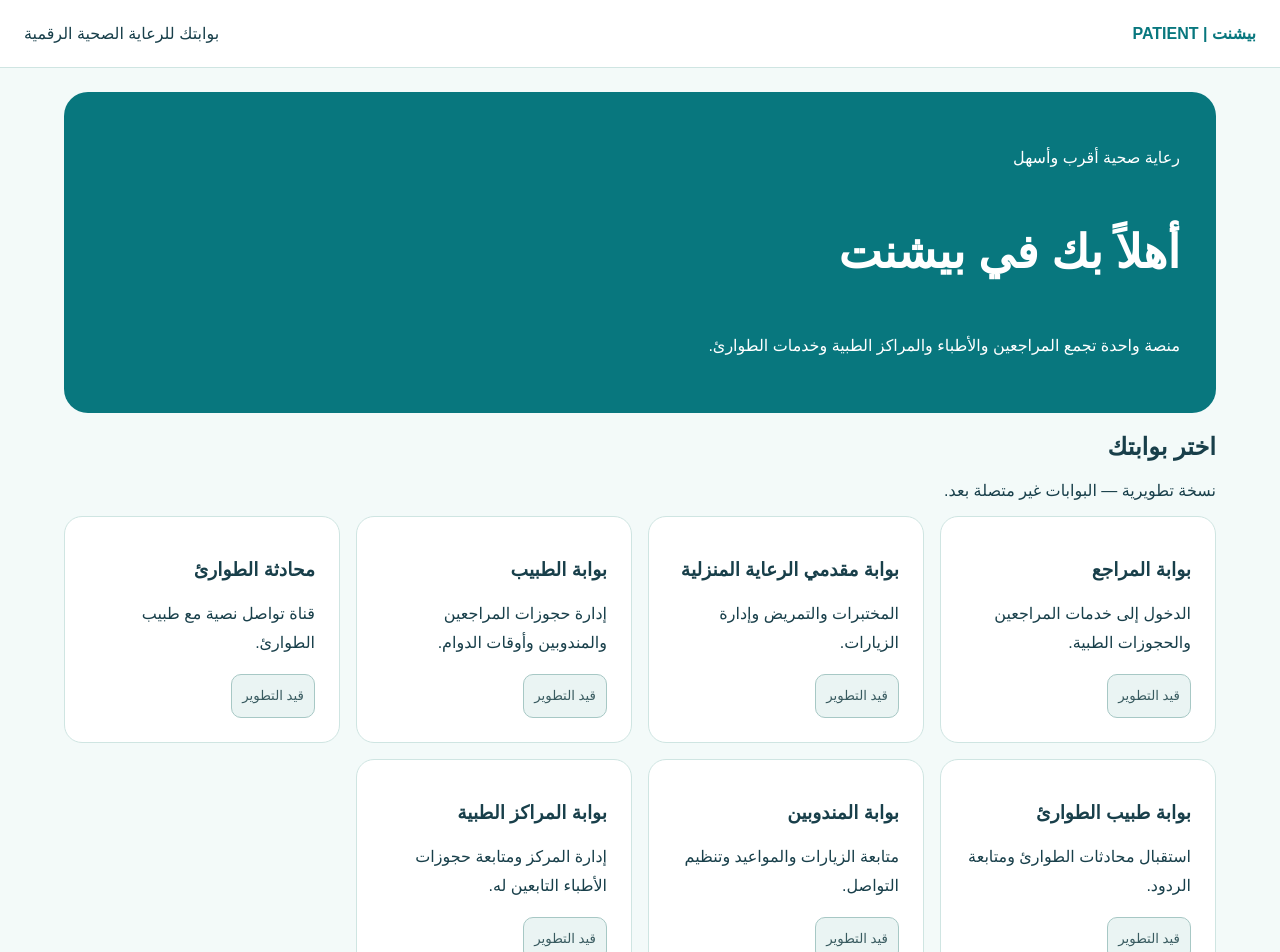
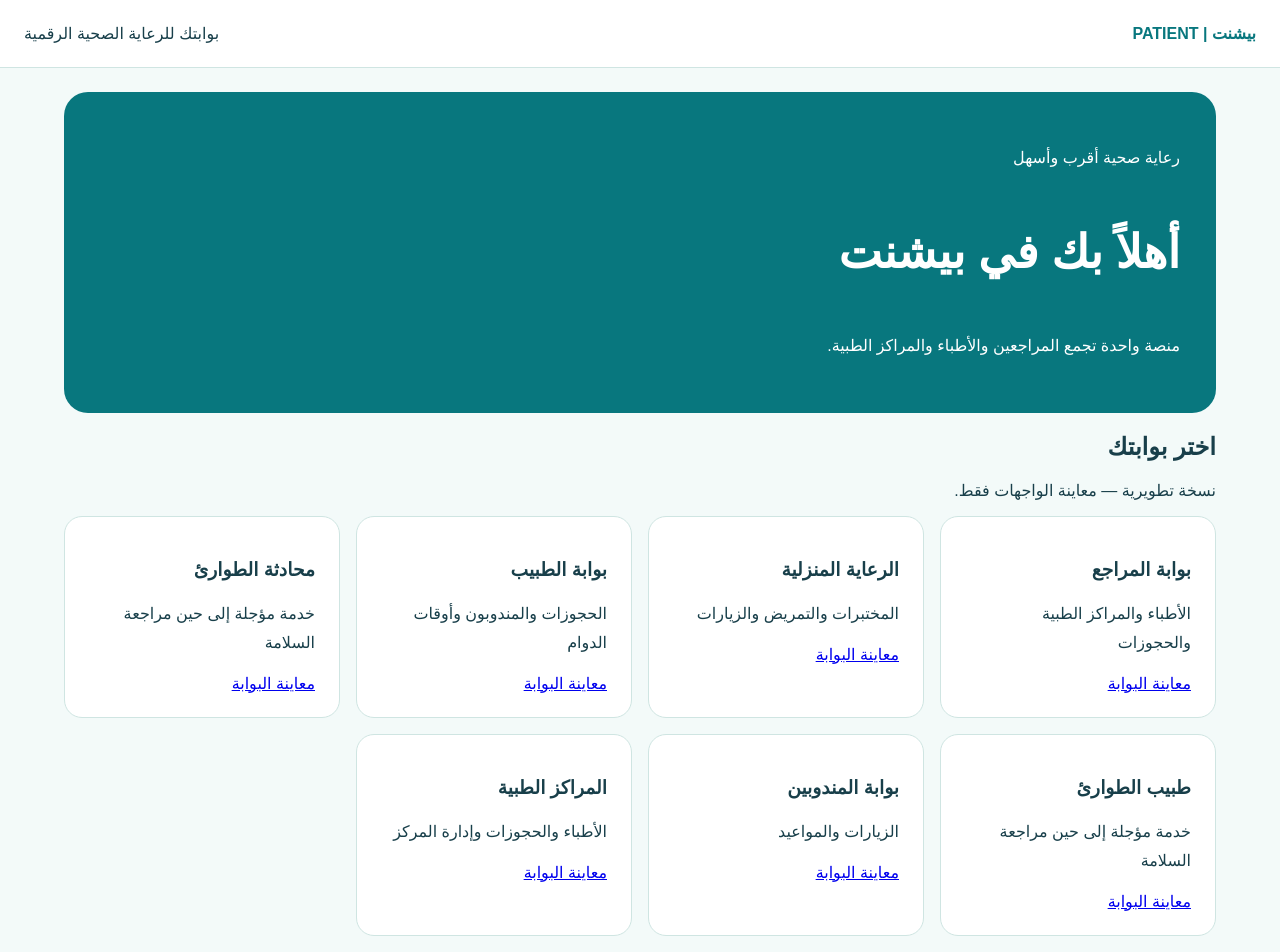
Before and after one commit to iivestro/-, a Next.js app in the folder v2/web/: page / in a window 1280 px wide. Shown: the top 952 px of the page. Built offline with nearby package versions, Linux system fonts and the light colour scheme.

Commit message:
Connect portal previews to home navigation

```diff
--- a/v2/web/app/page.tsx
+++ b/v2/web/app/page.tsx
@@ -1,12 +1,3 @@
-const portals = [
- ['بوابة المراجع','الدخول إلى خدمات المراجعين والحجوزات الطبية.'],
- ['بوابة مقدمي الرعاية المنزلية','المختبرات والتمريض وإدارة الزيارات.'],
- ['بوابة الطبيب','إدارة حجوزات المراجعين والمندوبين وأوقات الدوام.'],
- ['محادثة الطوارئ','قناة تواصل نصية مع طبيب الطوارئ.'],
- ['بوابة طبيب الطوارئ','استقبال محادثات الطوارئ ومتابعة الردود.'],
- ['بوابة المندوبين','متابعة الزيارات والمواعيد وتنظيم التواصل.'],
- ['بوابة المراكز الطبية','إدارة المركز ومتابعة حجوزات الأطباء التابعين له.']
-] as const;
-export default function Home() {
- return <><header><strong>بيشنت | PATIENT</strong><span>بوابتك للرعاية الصحية الرقمية</span></header><main><section className="hero"><p>رعاية صحية أقرب وأسهل</p><h1>أهلاً بك في بيشنت</h1><p>منصة واحدة تجمع المراجعين والأطباء والمراكز الطبية وخدمات الطوارئ.</p></section><h2>اختر بوابتك</h2><p role="status">نسخة تطويرية — البوابات غير متصلة بعد.</p><section className="grid" aria-label="بوابات المنصة">{portals.map(([title,description])=><article key={title}><h3>{title}</h3><p>{description}</p><button disabled>قيد التطوير</button></article>)}</section></main><footer>© 2026 PATIENT — جميع الحقوق محفوظة</footer></>;
-}
+import Link from 'next/link';
+import {portals} from '../lib/portals';
+export default function Home(){return <><header><strong>بيشنت | PATIENT</strong><span>بوابتك للرعاية الصحية الرقمية</span></header><main><section className="hero"><p>رعاية صحية أقرب وأسهل</p><h1>أهلاً بك في بيشنت</h1><p>منصة واحدة تجمع المراجعين والأطباء والمراكز الطبية.</p></section><h2>اختر بوابتك</h2><p role="status">نسخة تطويرية — معاينة الواجهات فقط.</p><section className="grid" aria-label="بوابات المنصة">{portals.filter(p=>p.slug!=='admin').map(p=><article key={p.slug}><h3>{p.title}</h3><p>{p.description}</p><Link className="portal-link" href={'/portal/'+p.slug}>معاينة البوابة</Link></article>)}</section></main><footer>© 2026 PATIENT</footer></>;}
```
